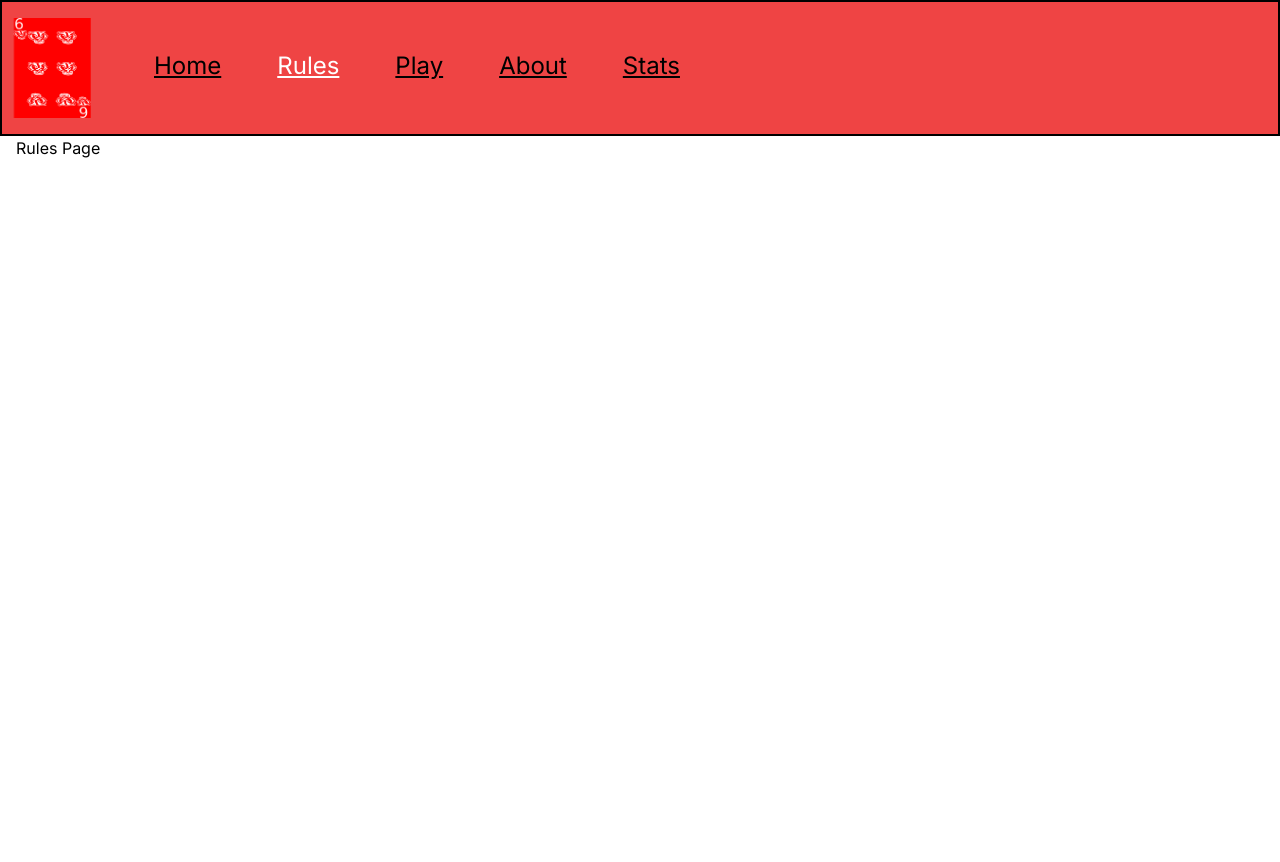
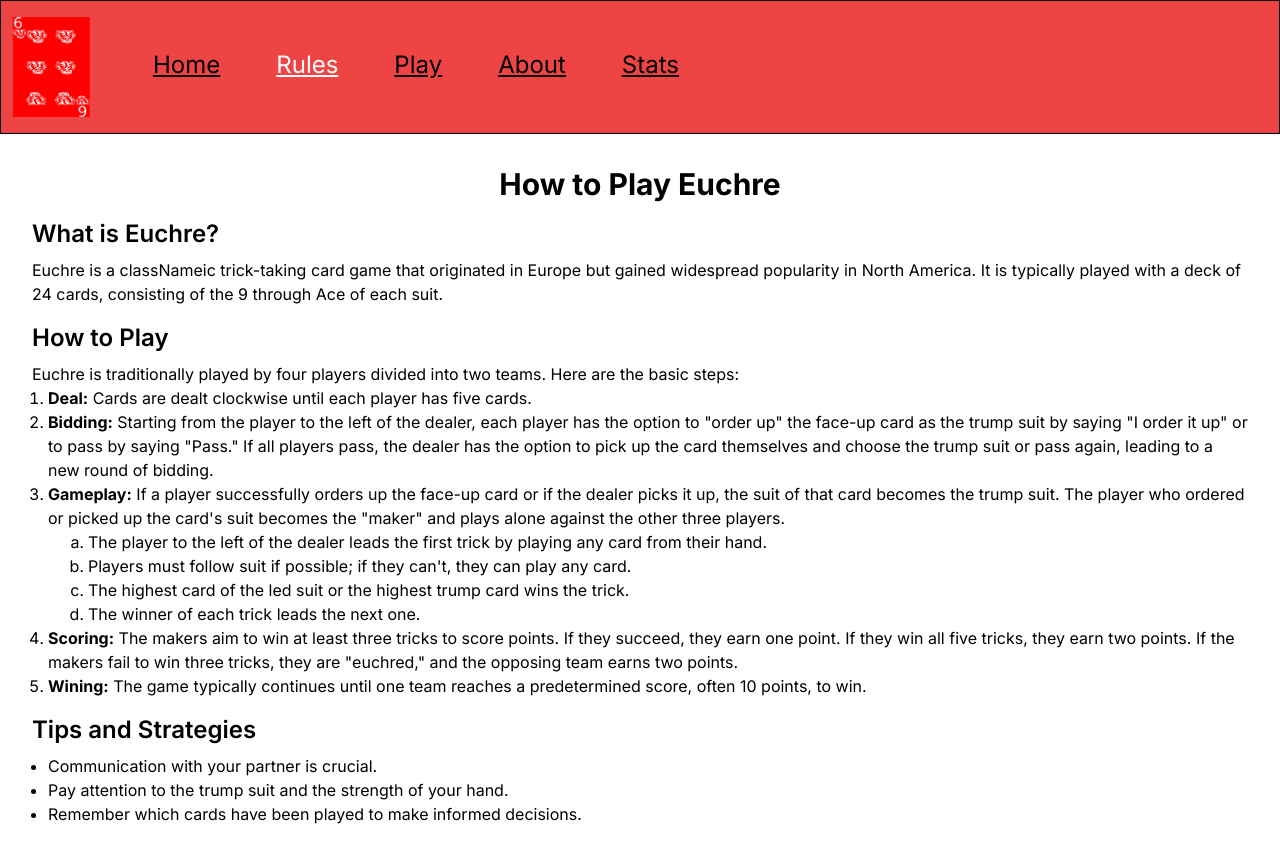
Before and after one commit to JaimeZepeda08/SixOfBadgers, a Next.js app in the folder euchreGame/frontend/: page /pages/rules in a window 1280 px wide. Shown: the top 862 px of the page. Before the commit the page ends 800 px from the top, so only its background shows below. Built offline with nearby package versions, Linux system fonts and the light colour scheme.

Commit message:
Added Euchre rules

```diff
--- a/euchreGame/frontend/package.json
+++ b/euchreGame/frontend/package.json
@@ -9,6 +9,7 @@
     "lint": "next lint"
   },
   "dependencies": {
+    "clsx": "^2.1.0",
     "next": "14.1.0",
     "react": "^18",
     "react-dom": "^18",
--- a/euchreGame/frontend/src/app/pages/rules/page.tsx
+++ b/euchreGame/frontend/src/app/pages/rules/page.tsx
@@ -1,3 +1,80 @@
 export default function Page() {
-    return <p>Rules Page</p>;
+  return (
+    <div className="container mx-auto px-4 py-8">
+      <h1 className="text-3xl font-bold text-center mb-4">
+        How to Play Euchre
+      </h1>
+
+      <h2 className="text-2xl font-semibold mb-2">What is Euchre?</h2>
+      <p className="mb-4">
+        Euchre is a classNameic trick-taking card game that originated in Europe
+        but gained widespread popularity in North America. It is typically
+        played with a deck of 24 cards, consisting of the 9 through Ace of each
+        suit.
+      </p>
+
+      <h2 className="text-2xl font-semibold mb-2">How to Play</h2>
+      <p>
+        Euchre is traditionally played by four players divided into two teams.
+        Here are the basic steps:
+      </p>
+      <ol className="list-decimal ml-4 mb-4">
+        <li>
+          <strong>Deal:</strong> Cards are dealt clockwise until each player has
+          five cards.
+        </li>
+        <li>
+          <strong>Bidding:</strong> Starting from the player to the left of the
+          dealer, each player has the option to "order up" the face-up card as
+          the trump suit by saying "I order it up" or to pass by saying "Pass."
+          If all players pass, the dealer has the option to pick up the card
+          themselves and choose the trump suit or pass again, leading to a new
+          round of bidding.
+        </li>
+        <li>
+          <strong>Gameplay:</strong> If a player successfully orders up the
+          face-up card or if the dealer picks it up, the suit of that card
+          becomes the trump suit. The player who ordered or picked up the card's
+          suit becomes the "maker" and plays alone against the other three
+          players.
+          <ol className="list-decimal ml-10">
+            <li style={{ listStyleType: "lower-alpha" }}>
+              The player to the left of the dealer leads the first trick by
+              playing any card from their hand.
+            </li>
+            <li style={{ listStyleType: "lower-alpha" }}>
+              Players must follow suit if possible; if they can't, they can play
+              any card.
+            </li>
+            <li style={{ listStyleType: "lower-alpha" }}>
+              The highest card of the led suit or the highest trump card wins
+              the trick.
+            </li>
+            <li style={{ listStyleType: "lower-alpha" }}>
+              The winner of each trick leads the next one.
+            </li>
+          </ol>
+        </li>
+        <li>
+          <strong>Scoring:</strong> The makers aim to win at least three tricks
+          to score points. If they succeed, they earn one point. If they win all
+          five tricks, they earn two points. If the makers fail to win three
+          tricks, they are "euchred," and the opposing team earns two points.
+        </li>
+        <li>
+          <strong>Wining:</strong> The game typically continues until one team
+          reaches a predetermined score, often 10 points, to win.
+        </li>
+      </ol>
+
+      <h2 className="text-2xl font-semibold mb-2">Tips and Strategies</h2>
+      <ul className="list-disc ml-4 mb-4">
+        <li>Communication with your partner is crucial.</li>
+        <li>Pay attention to the trump suit and the strength of your hand.</li>
+        <li>
+          Remember which cards have been played to make informed decisions.
+        </li>
+      </ul>
+    </div>
+  );
 }
--- a/euchreGame/frontend/src/components/TopNav.tsx
+++ b/euchreGame/frontend/src/components/TopNav.tsx
@@ -1,25 +1,25 @@
-'use client';
+"use client";
 
-import Link from 'next/link';
-import Image from 'next/image';
-import clsx from 'clsx';
-import { usePathname } from 'next/navigation';
+import Link from "next/link";
+import Image from "next/image";
+import clsx from "clsx";
+import { usePathname } from "next/navigation";
 
 // keep list of all pages for the navbar to go through in order
 export default function TopNav() {
   const pathname = usePathname();
 
   const links = [
-        { name: 'Home', href: '/pages/home'},
-        { name: 'Rules', href: '/pages/rules'},
-        { name: 'Play', href: '/pages/play'},
-        { name: 'About', href: '/pages/about'},
-        { name: 'Stats', href: '/pages/stats'},
+    { name: "Home", href: "/pages/home" },
+    { name: "Rules", href: "/pages/rules" },
+    { name: "Play", href: "/pages/play" },
+    { name: "About", href: "/pages/about" },
+    { name: "Stats", href: "/pages/stats" },
   ];
 
   return (
     // create horizontal navbar
-    <nav className="bg-red-500  border border-black border-2">
+    <nav className="bg-red-500  border border-black">
       <ul className="flex">
         <Image
           src="/6ofBadgers_red.png"
@@ -33,12 +33,14 @@ export default function TopNav() {
         {links.map((link, index) => (
           <li key={index} className="mr-4">
             <Link href={link.href}>
-                        <span className={clsx(
-                            'block px-5 py-5 mt-7 text-2xl rounded hover:bg-gray-200 hover:text-gray-800 hover:border-transparent text-decoration-line: underline cursor-pointer',
+              <span
+                className={clsx(
+                  "block px-5 py-5 mt-7 text-2xl rounded hover:bg-gray-200 hover:text-gray-800 hover:border-transparent text-decoration-line: underline cursor-pointer",
                   {
-                            'text-white': pathname === link.href,
-                            },
-                            )}>
+                    "text-white": pathname === link.href,
+                  }
+                )}
+              >
                 {link.name}
               </span>
             </Link>
```
Also changed, not shown: 1 other file (tests, documents, lock files or other folders). Lines whose indentation alone changed are shown as unchanged.
